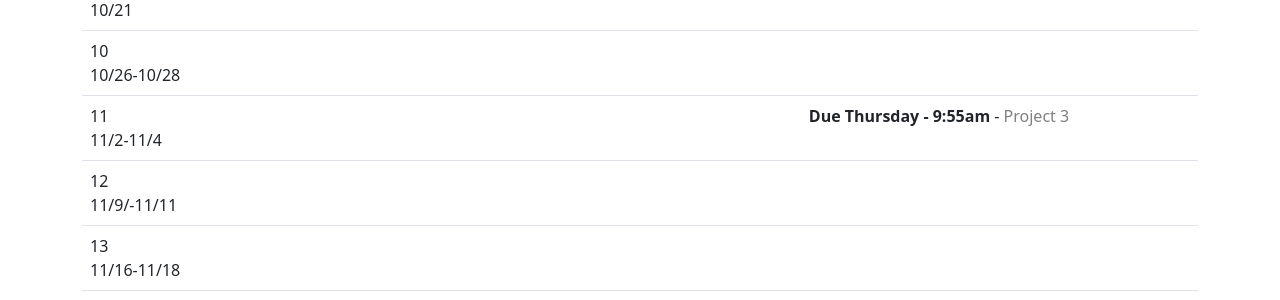
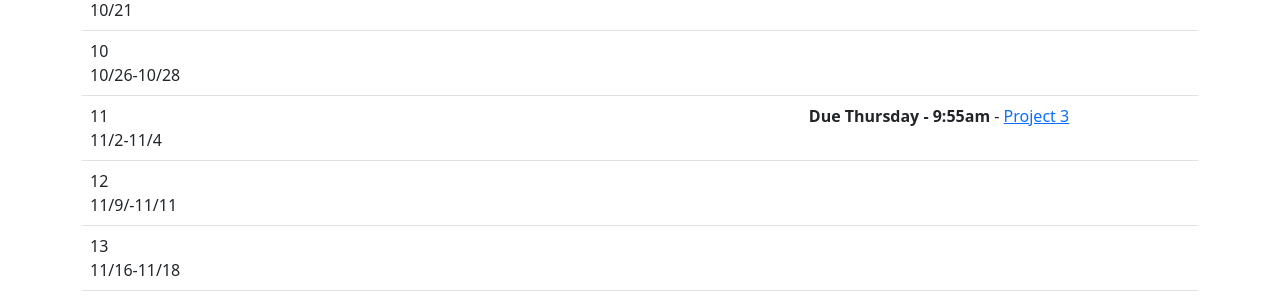
Before and after one commit to CS601-F21/cs601-f21, a Jekyll site: the page built from schedule.html, in a window 1280 px wide. Shown: the part 1207-1507 px from the top of the page. Built offline with Jekyll 4.4.1, drawn with Linux system fonts in a browser that asks for light colours.

Commit message:
adding project 3

```diff
--- a/assignments.html
+++ b/assignments.html
@@ -43,8 +43,7 @@ title: Assignments
      <tr>
        <td>3</td>
        <td>
-<!--         <a href="https://github.com/CS601-F21/projects/blob/master/project3.md">Project 3 - HTTP/Sockets</a><br/>
- -->        <font color="grey">Project 3 - HTTP/Sockets</font><br/>
+        <a href="https://github.com/CS601-F21/Project3">Project 3 - HTTP/Sockets</a><br/>
       </td>
       <td>Thursday, November 4, 2021 - 9:55am</td>
     </tr>
--- a/schedule.html
+++ b/schedule.html
@@ -173,7 +173,7 @@ title: Schedule
 			<td>
 			</td>
 			<td>
-				<strong>Due Thursday - 9:55am</strong> - <font color="grey">Project 3</font><br/>
+				<strong>Due Thursday - 9:55am</strong> - <a href="https://github.com/CS601-F21/Project3">Project 3</a><br/>
 			</td>
 		</tr>
 		<tr>
```
